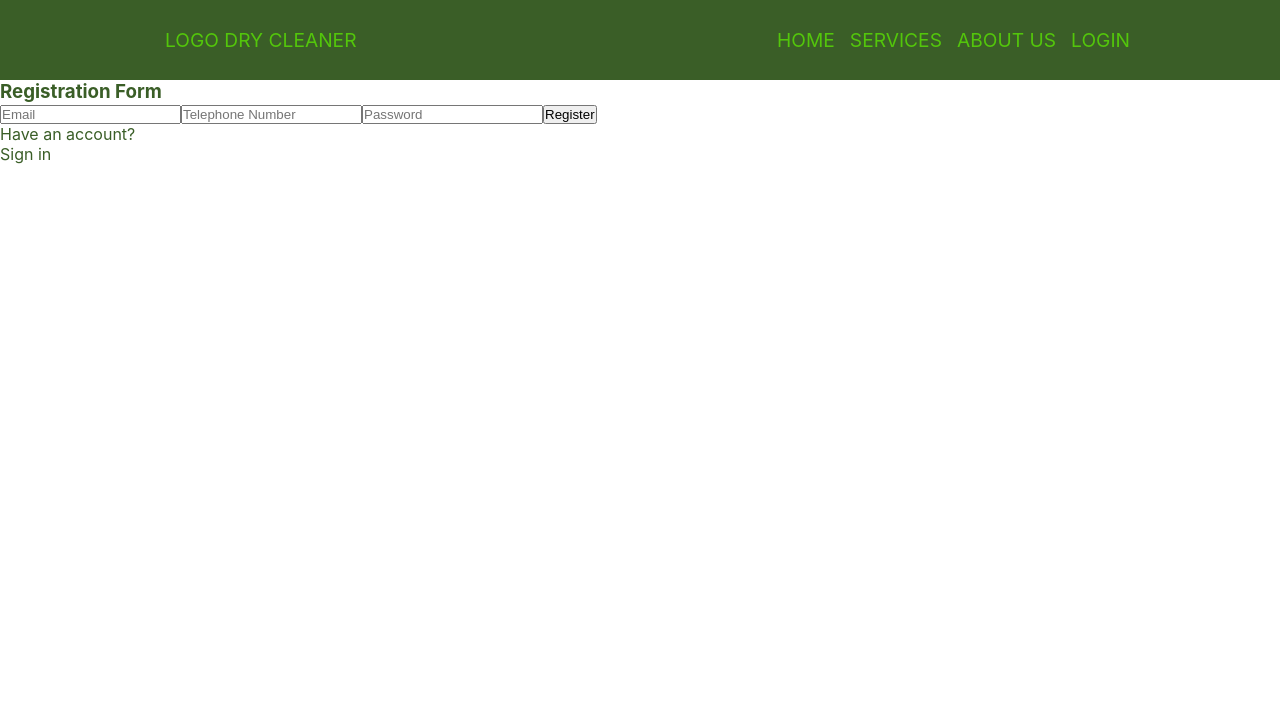
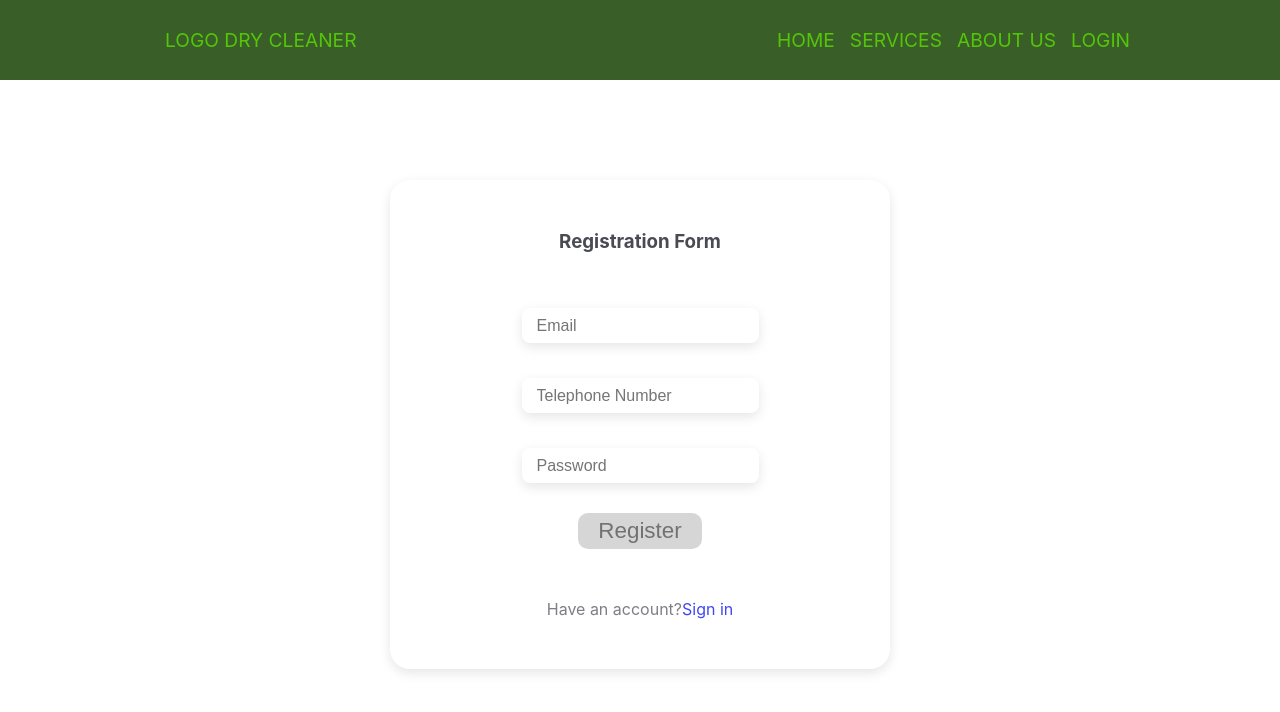
Before and after one commit to DibaKarimi/drycleaner, a Next.js app: page /signup in a window 1280 px wide. Shown: the top 712 px of the page. Built offline with nearby package versions, Linux system fonts and the light colour scheme.

Commit message:
styling login page

```diff
--- /dev/null
+++ b/components/templates/SigninPage.module.css
@@ -0,0 +1,61 @@
+.signin {
+  display: flex;
+  flex-direction: column;
+  max-width: 500px;
+  align-items: center;
+  margin: auto;
+  margin-top: 100px;
+  padding: 50px;
+  box-shadow: rgba(0, 0, 0, 0.1) 0px 4px 12px;
+  background-color: #fff;
+  border-radius: 20px;
+}
+
+.signin h3 {
+  color: #494a52;
+  margin-bottom: 50px;
+}
+
+.signin input {
+  margin-bottom: 30px;
+}
+
+.signin div {
+  margin-top: 50px;
+  display: flex;
+  color: #7f7e86;
+}
+
+.signin a {
+  color: #3f47f4;
+}
+
+.signin label {
+  color: #7f7e86;
+  font-size: 1.3rem;
+}
+
+.signin input {
+  border: none;
+  border-radius: 8px;
+  margin-top: 5px;
+  background-color: #fff;
+  color: #7f7e86;
+  font-size: 1rem;
+  box-shadow: rgba(0, 0, 0, 0.1) 0px 4px 12px;
+  padding: 5px 15px;
+  height: 35px;
+  outline: none;
+  max-width: 500px;
+}
+.signin button {
+  border: none;
+  font-size: 1.4rem;
+  display: flex;
+  align-items: center;
+  background-color: #d6d6d6;
+  color: #727272;
+  padding: 5px 20px;
+  border-radius: 10px;
+  cursor: pointer;
+}
--- a/components/templates/SignupPage.js
+++ b/components/templates/SignupPage.js
@@ -1,6 +1,7 @@
 import Link from "next/link";
 import { useRouter } from "next/router";
 import { useState } from "react";
+import styles from "./SigninPage.module.css"
 
 function SignupPage() {
   const [email, setEmail] = useState("");
@@ -22,8 +23,7 @@ function SignupPage() {
     if (data.status === "success") router.push("/signin");
   };
   return (
-
-    <div className="signin-form">
+    <div className={styles.signin}>
       <h3>Registration Form</h3>
       <input
         type="text"
@@ -45,8 +45,8 @@ function SignupPage() {
       />
       <button onClick={signUpHandler}>Register</button>
       <div>
-        <p>Have an account?</p>
-        <Link  href="/signin">Sign in</Link>
+        <p>Have an account? </p>
+        <Link href="/signin"> Sign in</Link>
       </div>
     </div>
   );
--- a/components/templates/SinginPage.js
+++ b/components/templates/SinginPage.js
@@ -1,6 +1,7 @@
 import { signIn, useSession } from "next-auth/react";
 import { useRouter } from "next/router";
 import { useState, useEffect } from "react";
+import styles from "./SigninPage.module.css";
 
 function SignIn() {
   const [email, setEmail] = useState("");
@@ -24,7 +25,7 @@ function SignIn() {
     if (!res.error) router.replace("./");
   };
   return (
-    <div>
+    <div className={styles.signin}>
       <h3>Login Form</h3>
       <input
         type="text"
```
Also changed, not shown: pages/api/auth/[...nextauth].js (added, +36 -0 lines).
